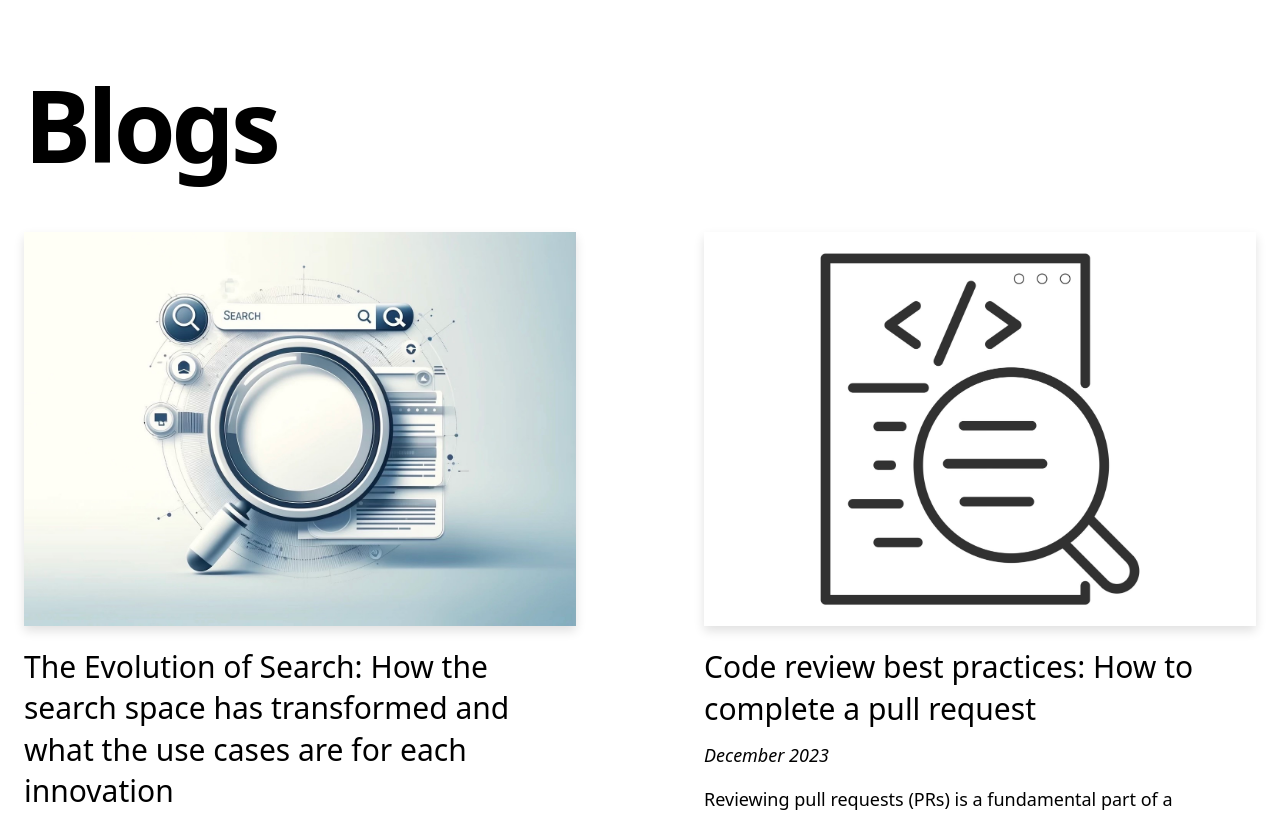
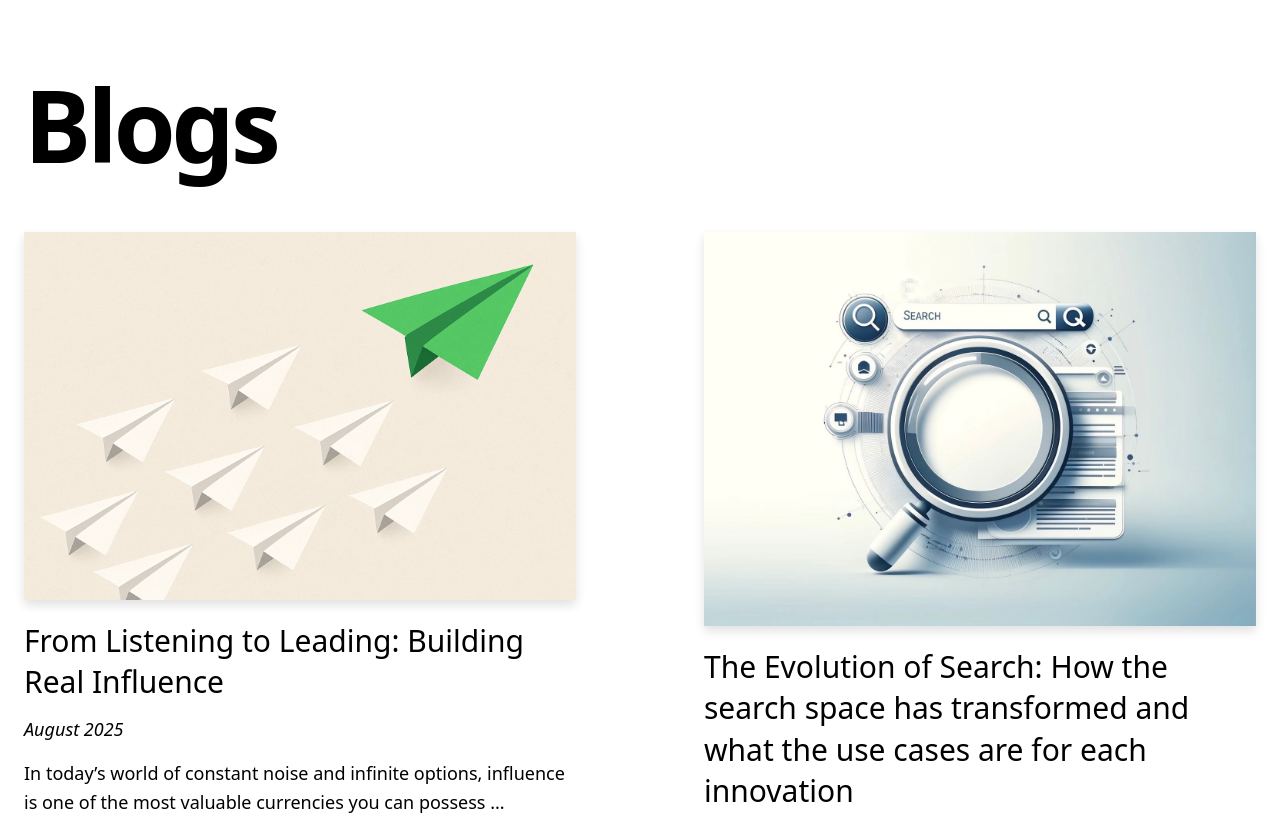
Before and after one commit to hadpeter/hadleypeterson-info, a Next.js app: page /blogs in a window 1280 px wide. Shown: the top 815 px of the page. Built offline with nearby package versions, Linux system fonts and the light colour scheme.

Commit message:
latest blog post

```diff
--- a/app/blogs/page.js
+++ b/app/blogs/page.js
@@ -8,6 +8,14 @@ export default function Blogs() {
         "picture": "../headshot.jpg"
     }
     var posts = [
+        {
+            "title": "From Listening to Leading: Building Real Influence",
+            "coverImage": "/influence.png",
+            "date": "August 2025",
+            "author": author,
+            "link": "https://hadleypeterson.substack.com/p/from-listening-to-leading-building",
+            "excerpt": "In today’s world of constant noise and infinite options, influence is one of the most valuable currencies you can possess"
+        },
         {
             "title": "The Evolution of Search: How the search space has transformed and what the use cases are for each innovation",
             "coverImage": "/search.jpg",
```
Also changed, not shown: public/influence.png (added).
